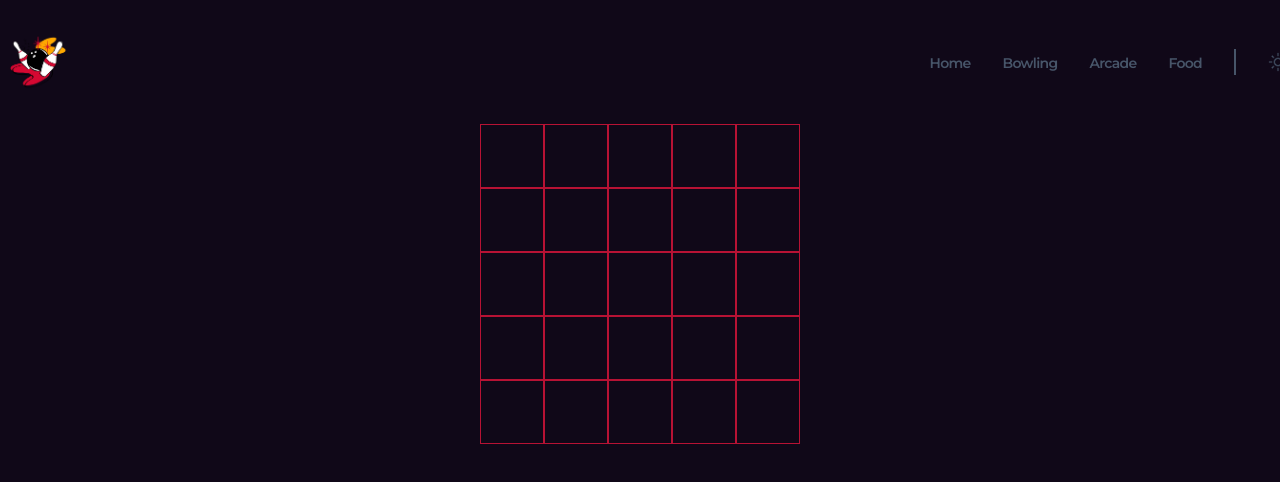
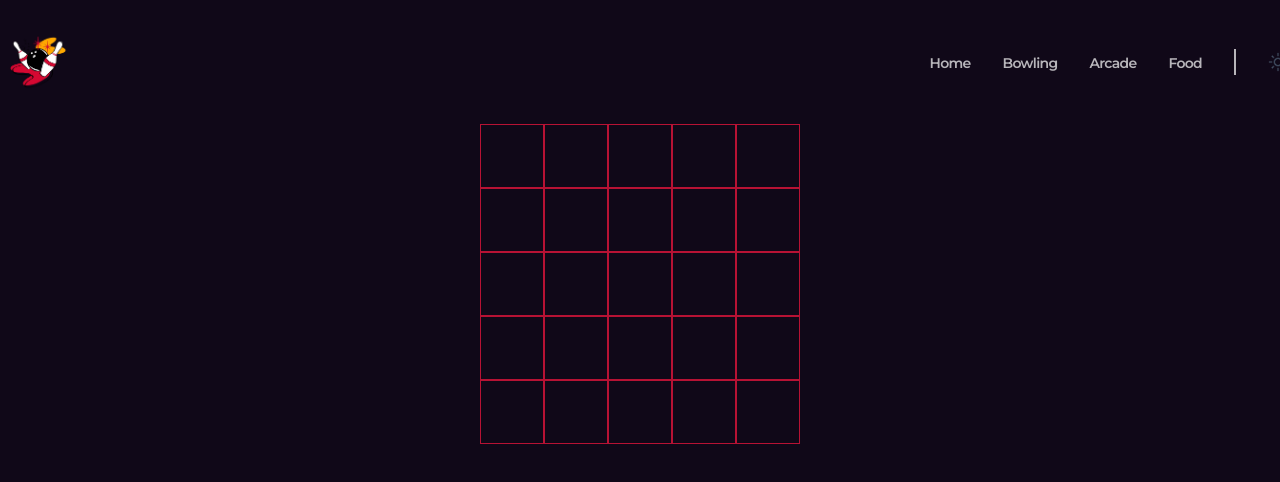
Before and after one commit to Nero1889/Project-5---Bowl-A-Vard, a React (Vite) app: page / in a window 1280 px wide. Shown: the top 482 px of the page. Built offline with nearby package versions, Linux system fonts and the light colour scheme; a web font is replaced by a local one.

Commit message:
Update style.css

```diff
--- a/src/style.css
+++ b/src/style.css
@@ -6,7 +6,8 @@
 :root {
     /* Color Theme */
     --bg-color: #100818;
-    --txt: #475569;
+    --txt: hsla(0, 0%, 100%, 0.7);
+    --red: #fe1e33;
 
     /* Sizes */
     --size-xss: 0.5rem;
@@ -27,6 +28,7 @@
 }
 html {
     scroll-behavior: smooth;
+    --boxes: black;
 }
 .light-mode {
     background-color: white;
@@ -53,3 +55,9 @@ img, picture, video, canvas, svg {
 .section {
     margin-top: 5rem;
 }
+strong {
+    color: var(--red);
+}
+button {
+    font-family: "Montserrat", Arial, sans-serif;
+}
```
